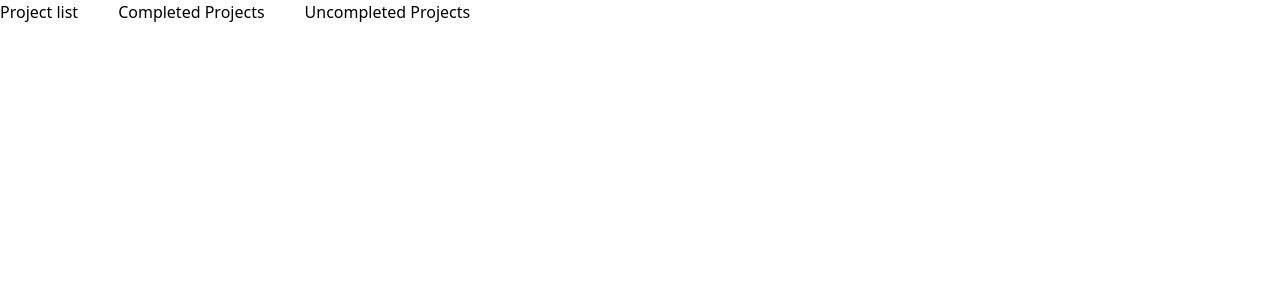
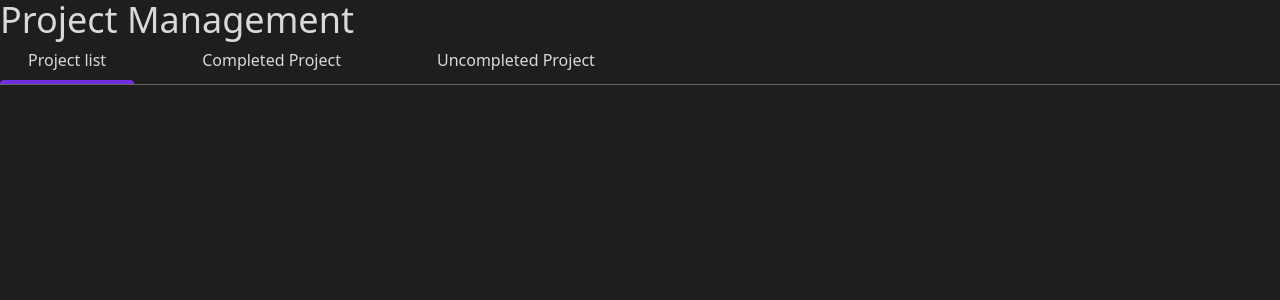
Before and after one commit to Aayush-7804/Project-Management-Webapp, a React (Vite) app: page / in a window 1280 px wide. Shown: the top 300 px of the page. Built offline with nearby package versions, Linux system fonts and the light colour scheme.

Commit message:
basic routing between pages

```diff
--- a/src/Components/MainNav.jsx
+++ b/src/Components/MainNav.jsx
@@ -1,20 +1,53 @@
-import React from 'react'
-import { Link } from 'react-router-dom'
+import React, { useState } from "react";
+import { Link } from "react-router-dom";
 
+function Button({ children, path, isSelected, onSelect }) {
+  return (
+    <>
+      <li>
+        <Link to={path}>
+          <button className="px-7 py-2" onClick={onSelect}>
+            {children}
+          </button>
+        </Link>
+        {isSelected && (
+          <div className="border-b-4 border-[var(--primary)] rounded-t-full" />
+        )}
+      </li>
+    </>
+  );
+}
 export default function MainNav() {
+  const [selected, setSelected] = useState(0);
+
   return (
-    <div>
-        <ul className='flex gap-10'>
-            <li>
-                <Link to='project-list'>Project list</Link>
-            </li>
-            <li>
-                <Link to='completed'>Completed Projects</Link>
-            </li>
-            <li>
-                <Link to='uncompleted'>Uncompleted Projects</Link>
-            </li>
+    <header className="border-b border-[var(--alternative)]">
+      <h1 className="text-4xl">Project Management</h1>
+      <nav>
+        <ul className="flex gap-10">
+          <Button
+            path="project-list"
+            isSelected={selected === 0}
+            onSelect={() => setSelected(0)}
+          >
+            Project list
+          </Button>
+          <Button
+            path="completed"
+            isSelected={selected === 1}
+            onSelect={() => setSelected(1)}
+          >
+            Completed Project
+          </Button>
+          <Button
+            path="uncompleted"
+            isSelected={selected === 2}
+            onSelect={() => setSelected(2)}
+          >
+            Uncompleted Project
+          </Button>
         </ul>
-    </div>
-  )
+      </nav>
+    </header>
+  );
 }
--- a/src/index.css
+++ b/src/index.css
@@ -5,4 +5,13 @@ body{
   height: 100vh;
   margin: 0;
   padding: 0;
+  background-color: var(--mainback);
+  color: var(--secondary);
 }
+
+:root{
+  --primary: #732ee1;
+  --secondary : #d9d9d9;
+  --alternative: #666666;
+  --mainback: #1e1e1e;
+}
```
